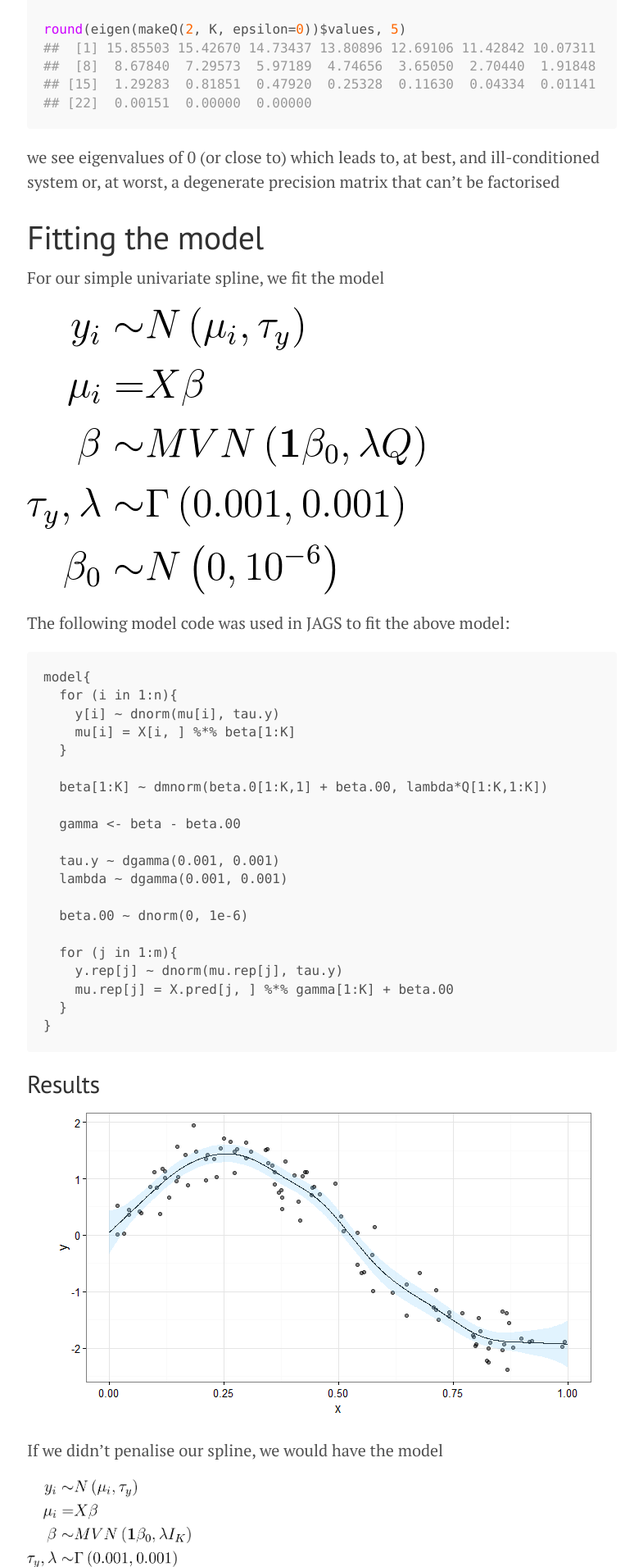
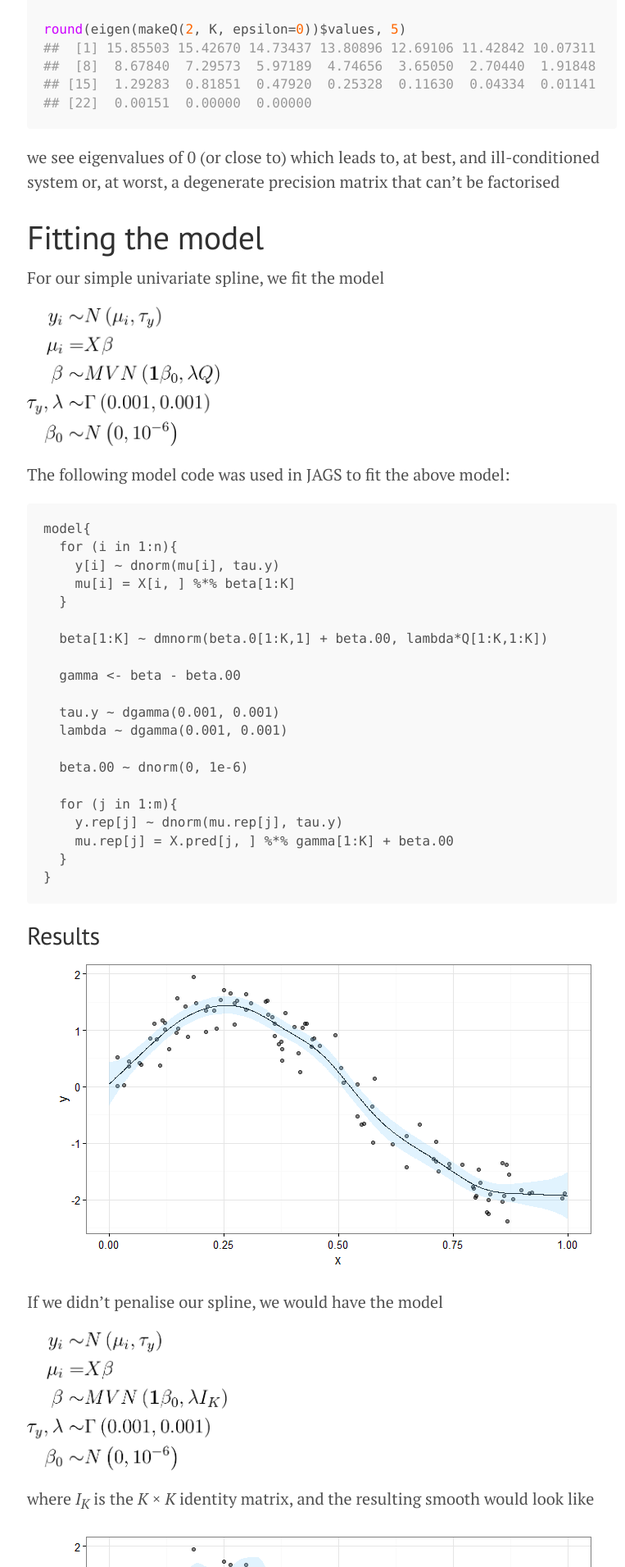
Before and after one commit to bragqut/bragqut.github.io, a Jekyll site: the page built from _posts/2016-05-24-samclifford-splines.md, in a window 1280 px wide. Shown: the part 4489-6400 px from the top of the page at 82% size, without its empty margins (247-1010 px from the left). Built offline with Jekyll 4.4.1, drawn with Linux system fonts in a browser that asks for light colours; comment, search, counter and statistics services are not loaded.

Commit message:
resizing image again3

```diff
--- a/_posts/2016-05-24-samclifford-splines.md
+++ b/_posts/2016-05-24-samclifford-splines.md
@@ -148,7 +148,7 @@ Fitting the model
 
 For our simple univariate spline, we fit the model
 
-![](/assets/bayestip_files/equations/penalisedmodel.gif)
+<img src="/assets/bayestip_files/equations/penalisedmodel.gif" height="170">
 
 The following model code was used in JAGS to fit the above model:
 
@@ -180,7 +180,7 @@ Results
 
 If we didn't penalise our spline, we would have the model
 
-<img src="/assets/bayestip_files/equations/identitymodel.gif" width="200">
+<img src="/assets/bayestip_files/equations/identitymodel.gif" height="170">
 
 where *I*<sub>*K*</sub> is the *K* × *K* identity matrix, and the resulting smooth would look like
 
```
